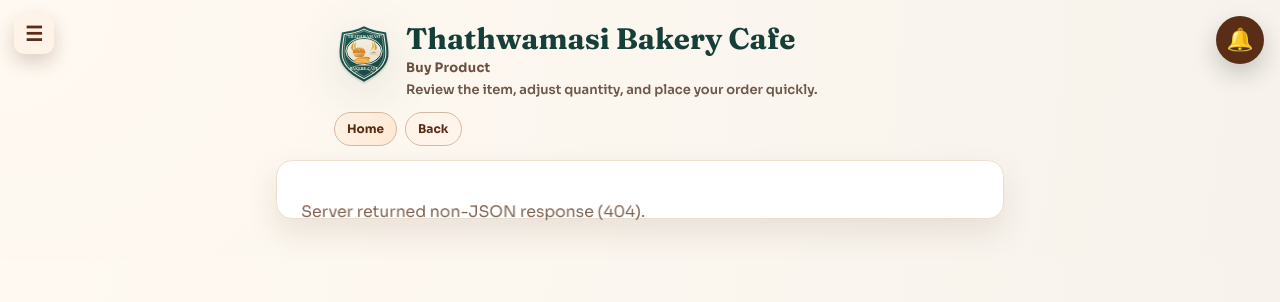
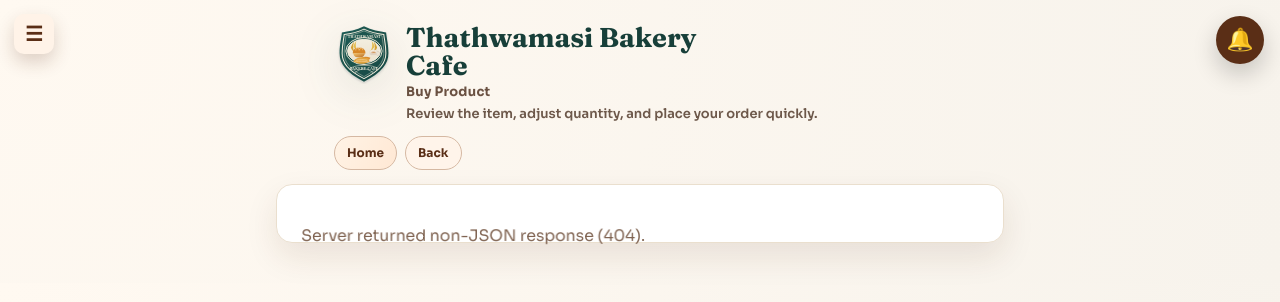
Before and after one commit to AnujMishra77000/suneil_cafe, a Django app: page /buy/1/ in a window 1280 px wide. Shown: the top 302 px of the page. Run offline with Django 5.2, Linux system fonts and the light colour scheme; parts of the project's set-up code (start-up, migrations or seed data) failed here and were passed over; some libraries are stand-ins or nearby versions.

Commit message:
New_15 commit

```diff
--- a/products/static/products/brand.css
+++ b/products/static/products/brand.css
@@ -195,3 +195,30 @@
         font-size: 11px;
     }
 }
+
+
+.site-title--stacked {
+    display: inline-grid;
+    gap: 1px;
+    align-self: start;
+    line-height: 0.98;
+}
+
+.site-title-line {
+    display: block;
+    white-space: nowrap;
+}
+
+.site-title--compact.site-title--stacked {
+    font-size: clamp(1.24rem, 2.2vw, 1.7rem);
+}
+
+@media (max-width: 520px) {
+    .site-title--stacked {
+        gap: 0;
+    }
+
+    .site-title--compact.site-title--stacked {
+        font-size: 1.08rem;
+    }
+}
--- a/products/templates/products/billing.html
+++ b/products/templates/products/billing.html
@@ -22,7 +22,7 @@
     <link rel="stylesheet" href="{% static 'products/page_fx.css' %}?v=20260228-fx1" />
     <script defer src="{% static 'products/page_fx.js' %}?v=20260228-fx1"></script>
     <link rel="stylesheet" href="{% static 'products/billing.css' %}?v=20260228-brand2" />
-    <link rel="stylesheet" href="{% static 'products/brand.css' %}?v=20260228-brand2" />
+    <link rel="stylesheet" href="{% static 'products/brand.css' %}?v=20260228-brand3" />
     <link rel="stylesheet" href="{% static 'products/customer_menu.css' %}?v=20260228-brand1" />
     <link rel="stylesheet" href="{% static 'notifications/notification_bell.css' %}?v=20260224-2" />
 </head>
@@ -43,7 +43,7 @@
                 <div class="site-lockup site-lockup--compact">
                     <img class="site-logo site-logo--compact" src="{% static 'products/images/thathwamasi-badge.svg' %}" alt="Thathwamasi Bakery Cafe logo" />
                     <div class="site-copy">
-                        <h1 class="site-title site-title--compact">Thathwamasi Bakery Cafe</h1>
+                        <h1 class="site-title site-title--compact site-title--stacked"><span class="site-title-line">Thathwamasi Bakery</span><span class="site-title-line">Cafe</span></h1>
                         <p class="page-context">Billing & Checkout</p>
                         <p class="page-label">Review your cart, previous orders, and proceed to checkout safely.</p>
                     </div>
--- a/products/templates/products/buy_product.html
+++ b/products/templates/products/buy_product.html
@@ -22,7 +22,7 @@
     <link rel="stylesheet" href="{% static 'products/page_fx.css' %}?v=20260228-fx1" />
     <script defer src="{% static 'products/page_fx.js' %}?v=20260228-fx1"></script>
     <link rel="stylesheet" href="{% static 'products/buy_product.css' %}?v=20260228-brand2" />
-    <link rel="stylesheet" href="{% static 'products/brand.css' %}?v=20260228-brand2" />
+    <link rel="stylesheet" href="{% static 'products/brand.css' %}?v=20260228-brand3" />
     <link rel="stylesheet" href="{% static 'products/customer_menu.css' %}?v=20260228-brand1" />
     <link rel="stylesheet" href="{% static 'notifications/notification_bell.css' %}?v=20260224-2" />
 </head>
@@ -42,7 +42,7 @@
             <div class="site-lockup site-lockup--compact">
                 <img class="site-logo site-logo--compact" src="{% static 'products/images/thathwamasi-badge.svg' %}" alt="Thathwamasi Bakery Cafe logo" />
                 <div class="site-copy">
-                    <h1 class="site-title site-title--compact">Thathwamasi Bakery Cafe</h1>
+                    <h1 class="site-title site-title--compact site-title--stacked"><span class="site-title-line">Thathwamasi Bakery</span><span class="site-title-line">Cafe</span></h1>
                     <p class="page-context">Buy Product</p>
                     <p class="page-label">Review the item, adjust quantity, and place your order quickly.</p>
                 </div>
--- a/products/templates/products/checkout.html
+++ b/products/templates/products/checkout.html
@@ -22,7 +22,7 @@
     <link rel="stylesheet" href="{% static 'products/page_fx.css' %}?v=20260228-fx1" />
     <script defer src="{% static 'products/page_fx.js' %}?v=20260228-fx1"></script>
     <link rel="stylesheet" href="{% static 'products/checkout.css' %}?v=20260228-brand2" />
-    <link rel="stylesheet" href="{% static 'products/brand.css' %}?v=20260228-brand2" />
+    <link rel="stylesheet" href="{% static 'products/brand.css' %}?v=20260228-brand3" />
     <link rel="stylesheet" href="{% static 'products/customer_menu.css' %}?v=20260228-brand1" />
     <link rel="stylesheet" href="{% static 'notifications/notification_bell.css' %}?v=20260224-2" />
 </head>
@@ -43,7 +43,7 @@
                 <div class="site-lockup site-lockup--compact">
                     <img class="site-logo site-logo--compact" src="{% static 'products/images/thathwamasi-badge.svg' %}" alt="Thathwamasi Bakery Cafe logo" />
                     <div class="site-copy">
-                        <h1 class="site-title site-title--compact">Thathwamasi Bakery Cafe</h1>
+                        <h1 class="site-title site-title--compact site-title--stacked"><span class="site-title-line">Thathwamasi Bakery</span><span class="site-title-line">Cafe</span></h1>
                         <p class="page-context">Delivery Details</p>
                         <p class="page-label">Confirm your address and mobile number before placing the order.</p>
                     </div>
--- a/products/templates/products/order_details.html
+++ b/products/templates/products/order_details.html
@@ -22,7 +22,7 @@
     <link rel="stylesheet" href="{% static 'products/page_fx.css' %}?v=20260228-fx1" />
     <script defer src="{% static 'products/page_fx.js' %}?v=20260228-fx1"></script>
     <link rel="stylesheet" href="{% static 'products/order_details.css' %}?v=20260228-brand2" />
-    <link rel="stylesheet" href="{% static 'products/brand.css' %}?v=20260228-brand2" />
+    <link rel="stylesheet" href="{% static 'products/brand.css' %}?v=20260228-brand3" />
     <link rel="stylesheet" href="{% static 'products/customer_menu.css' %}?v=20260228-brand1" />
     <link rel="stylesheet" href="{% static 'notifications/notification_bell.css' %}?v=20260224-2" />
 </head>
@@ -42,7 +42,7 @@
             <div class="site-lockup site-lockup--compact">
                 <img class="site-logo site-logo--compact" src="{% static 'products/images/thathwamasi-badge.svg' %}" alt="Thathwamasi Bakery Cafe logo" />
                 <div class="site-copy">
-                    <h1 class="site-title site-title--compact">Thathwamasi Bakery Cafe</h1>
+                    <h1 class="site-title site-title--compact site-title--stacked"><span class="site-title-line">Thathwamasi Bakery</span><span class="site-title-line">Cafe</span></h1>
                     <p class="page-context">Order Details</p>
                     <p class="page-label">View your previous orders and submit feedback for each order.</p>
                 </div>
--- a/products/templates/products/storefront.html
+++ b/products/templates/products/storefront.html
@@ -22,7 +22,7 @@
     <link rel="stylesheet" href="{% static 'products/page_fx.css' %}?v=20260228-fx1" />
     <script defer src="{% static 'products/page_fx.js' %}?v=20260228-fx1"></script>
     <link rel="stylesheet" href="{% static 'products/storefront.css' %}?v=20260228-brand1" />
-    <link rel="stylesheet" href="{% static 'products/brand.css' %}?v=20260228-brand1" />
+    <link rel="stylesheet" href="{% static 'products/brand.css' %}?v=20260228-brand3" />
 </head>
 <body>
     <header class="hero" data-fx="hero">
@@ -31,7 +31,7 @@
                 <img class="site-logo" src="{% static 'products/images/thathwamasi-badge.svg' %}" alt="Thathwamasi Bakery Cafe logo" />
                 <div class="site-copy">
                     <p class="site-kicker">Freshly curated for every craving</p>
-                    <h1 class="site-title site-title--compact">Thathwamasi Bakery Cafe</h1>
+                    <h1 class="site-title site-title--compact site-title--stacked"><span class="site-title-line">Thathwamasi Bakery</span><span class="site-title-line">Cafe</span></h1>
                     <p class="site-subtitle">Bakery, snacks, and cafe favorites delivered with flavor and speed.</p>
                 </div>
             </div>
--- a/products/templates/products/storefront_category.html
+++ b/products/templates/products/storefront_category.html
@@ -22,7 +22,7 @@
     <link rel="stylesheet" href="{% static 'products/page_fx.css' %}?v=20260228-fx1" />
     <script defer src="{% static 'products/page_fx.js' %}?v=20260228-fx1"></script>
     <link rel="stylesheet" href="{% static 'products/section.css' %}?v=20260228-category4" />
-    <link rel="stylesheet" href="{% static 'products/brand.css' %}?v=20260228-brand2" />
+    <link rel="stylesheet" href="{% static 'products/brand.css' %}?v=20260228-brand3" />
     <link rel="stylesheet" href="{% static 'products/customer_menu.css' %}?v=20260228-brand1" />
     <link rel="stylesheet" href="{% static 'notifications/notification_bell.css' %}?v=20260224-2" />
 </head>
@@ -42,7 +42,7 @@
             <div class="site-lockup site-lockup--compact">
                 <img class="site-logo site-logo--compact" src="{% static 'products/images/thathwamasi-badge.svg' %}" alt="Thathwamasi Bakery Cafe logo" />
                 <div class="site-copy">
-                    <h1 class="site-title site-title--compact">Thathwamasi Bakery Cafe</h1>
+                    <h1 class="site-title site-title--compact site-title--stacked"><span class="site-title-line">Thathwamasi Bakery</span><span class="site-title-line">Cafe</span></h1>
                     <p class="page-context">{{ category_name }}</p>
                     <p class="page-label">All products in the {{ category_name }} category are listed on this dedicated page.</p>
                 </div>
--- a/products/templates/products/storefront_home.html
+++ b/products/templates/products/storefront_home.html
@@ -10,7 +10,7 @@
     <link rel="preconnect" href="https://fonts.gstatic.com" crossorigin>
     <link href="https://fonts.googleapis.com/css2?family=Sora:wght@300;400;600;700;800&family=Fraunces:opsz,wght@9..144,700&display=swap" rel="stylesheet">
     <link rel="stylesheet" href="{% static 'products/home.css' %}?v=20260228-homeflow1" />
-    <link rel="stylesheet" href="{% static 'products/brand.css' %}?v=20260228-brand1" />
+    <link rel="stylesheet" href="{% static 'products/brand.css' %}?v=20260228-brand3" />
     <link rel="stylesheet" href="{% static 'products/customer_menu.css' %}?v=20260228-brand1" />
     <link rel="stylesheet" href="{% static 'notifications/notification_bell.css' %}?v=20260224-2" />
 </head>
@@ -30,7 +30,7 @@
             <div class="site-lockup site-lockup--hero">
                 <img class="site-logo site-logo--hero" src="{% static 'products/images/thathwamasi-badge.svg' %}" alt="Thathwamasi Bakery Cafe logo" />
                 <div class="site-copy">
-                    <h1 class="site-title">Thathwamasi Bakery Cafe</h1>
+                    <h1 class="site-title site-title--stacked"><span class="site-title-line">Thathwamasi Bakery</span><span class="site-title-line">Cafe</span></h1>
                 </div>
             </div>
         </nav>
--- a/products/templates/products/storefront_section.html
+++ b/products/templates/products/storefront_section.html
@@ -22,7 +22,7 @@
     <link rel="stylesheet" href="{% static 'products/page_fx.css' %}?v=20260228-fx1" />
     <script defer src="{% static 'products/page_fx.js' %}?v=20260228-fx1"></script>
     <link rel="stylesheet" href="{% static 'products/section.css' %}?v=20260228-category4" />
-    <link rel="stylesheet" href="{% static 'products/brand.css' %}?v=20260228-brand2" />
+    <link rel="stylesheet" href="{% static 'products/brand.css' %}?v=20260228-brand3" />
     <link rel="stylesheet" href="{% static 'products/customer_menu.css' %}?v=20260228-brand1" />
     <link rel="stylesheet" href="{% static 'notifications/notification_bell.css' %}?v=20260224-2" />
 </head>
@@ -42,7 +42,7 @@
             <div class="site-lockup site-lockup--compact">
                 <img class="site-logo site-logo--compact" src="{% static 'products/images/thathwamasi-badge.svg' %}" alt="Thathwamasi Bakery Cafe logo" />
                 <div class="site-copy">
-                    <h1 class="site-title site-title--compact">Thathwamasi Bakery Cafe</h1>
+                    <h1 class="site-title site-title--compact site-title--stacked"><span class="site-title-line">Thathwamasi Bakery</span><span class="site-title-line">Cafe</span></h1>
                     <p class="page-context">{{ section_title }}</p>
                 </div>
             </div>
```
